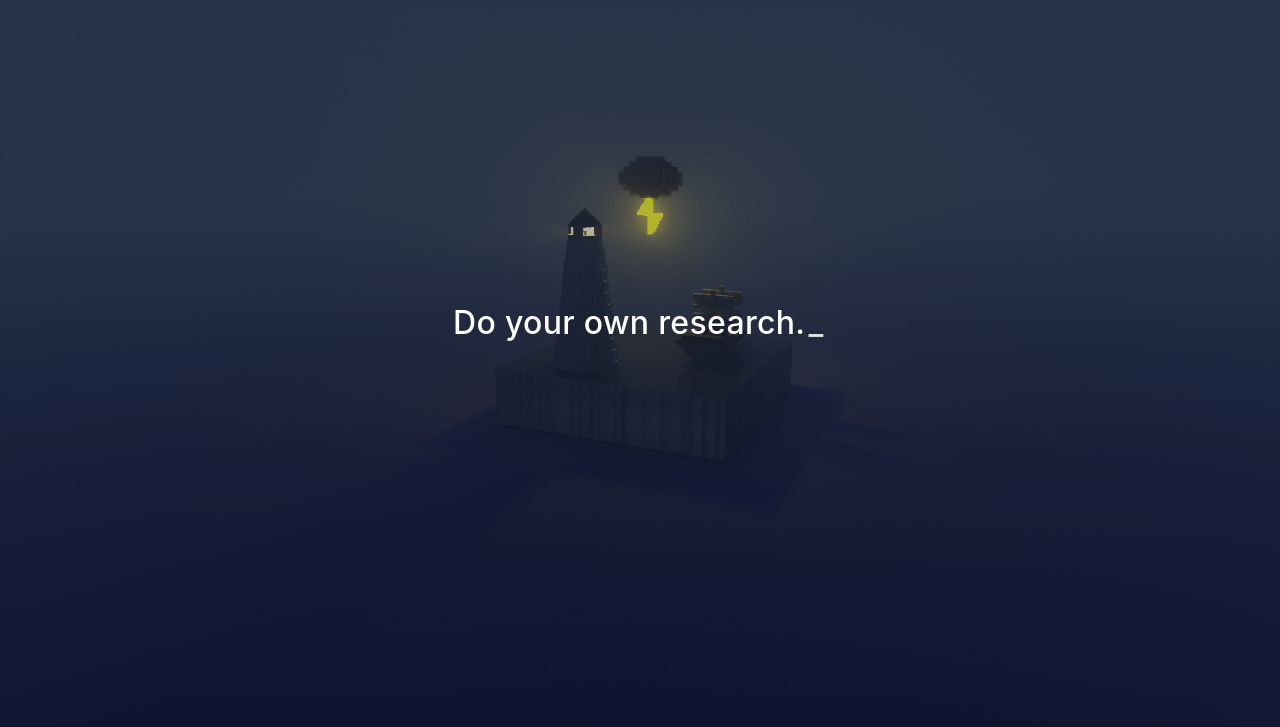
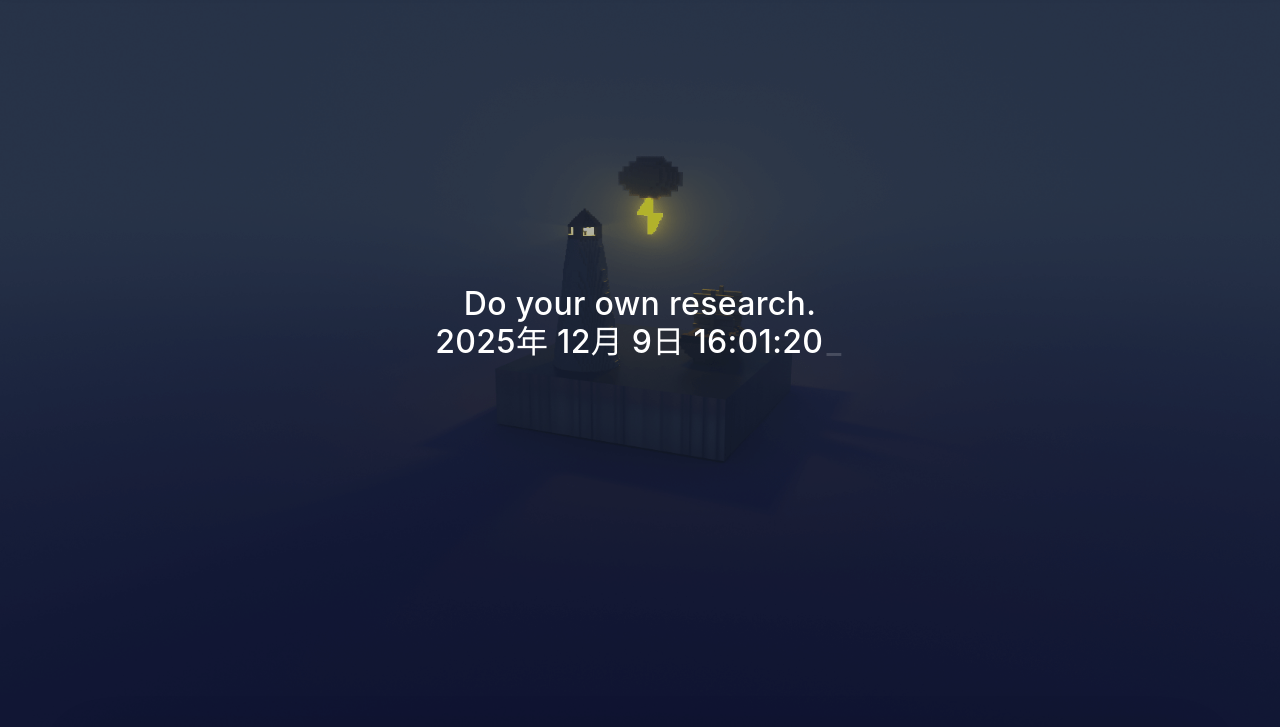
Before and after one commit to Captain-Rhino/Captain-Rhino.github.io, a plain HTML site: page index.html in a window 1280 px wide. Shown: the part 73-800 px from the top of the page. Drawn offline with nearby package versions, Linux system fonts and the light colour scheme; some packages are replaced by stand-ins of ours; a script that the page names is missing; some icons are missing; a small style sheet from the web is missing.

Commit message:
Site updated: 2025-12-10 00:01:15

```diff
--- a/2023/12/05/测试/index.html
+++ b/2023/12/05/测试/index.html
@@ -450,7 +450,8 @@
     <div class="footer-inner">
 
     <div class="footer-content">
-       <a href="https://hexo.io" target="_blank" rel="nofollow noopener"><span>Hexo</span></a> <i class="iconfont icon-love"></i> <a href="https://github.com/fluid-dev/hexo-theme-fluid" target="_blank" rel="nofollow noopener"><span>Fluid</span></a>
+      © 2025 · <a href="https://github.com/Captain-Rhino" target="_blank">Toss_3</a> · Powered by  <a href="https://hexo.io" target="_blank">Hexo</a> &amp;  <a href="https://github.com/fluid-dev/hexo-theme-fluid" target="_blank">Fluid</a>. <br> <strong>命运所有的馈赠，早已暗中标好了价格...</strong>
+
     </div>
 
 
@@ -603,6 +604,10 @@
 
 
 
+<script src="/js/live-time.js"></script>
+
+
+
 <!-- 主题的启动项，将它保持在最底部 -->
 <!-- the boot of the theme, keep it at the bottom -->
 <script  src="/js/boot.js" ></script>
--- a/index.html
+++ b/index.html
@@ -191,7 +191,7 @@
       <div class="banner-text text-center fade-in-up">
         <div class="h2">
 
-            <span id="subtitle" data-typed-text="Do your own research."></span>
+            <span id="subtitle" data-typed-text="Do your own research.&lt;br&gt; &lt;span id=&#34;live-time&#34;&gt;&lt;/span&gt;"></span>
 
         </div>
 
@@ -338,7 +338,8 @@
     <div class="footer-inner">
 
     <div class="footer-content">
-       <a href="https://hexo.io" target="_blank" rel="nofollow noopener"><span>Hexo</span></a> <i class="iconfont icon-love"></i> <a href="https://github.com/fluid-dev/hexo-theme-fluid" target="_blank" rel="nofollow noopener"><span>Fluid</span></a>
+      © 2025 · <a href="https://github.com/Captain-Rhino" target="_blank">Toss_3</a> · Powered by  <a href="https://hexo.io" target="_blank">Hexo</a> &amp;  <a href="https://github.com/fluid-dev/hexo-theme-fluid" target="_blank">Fluid</a>. <br> <strong>命运所有的馈赠，早已暗中标好了价格...</strong>
+
     </div>
 
 
@@ -398,6 +399,10 @@
 
 
 
+<script src="/js/live-time.js"></script>
+
+
+
 <!-- 主题的启动项，将它保持在最底部 -->
 <!-- the boot of the theme, keep it at the bottom -->
 <script  src="/js/boot.js" ></script>
--- /dev/null
+++ b/js/live-time.js
@@ -0,0 +1,23 @@
+(function () {
+  function pad(n) {
+    return n.toString().padStart(2, '0');
+  }
+
+  function updateTime() {
+    var el = document.getElementById('live-time');
+    if (!el) return;
+
+    var now = new Date();
+    var y = now.getFullYear();
+    var m = now.getMonth() + 1;
+    var d = now.getDate();
+    var hh = pad(now.getHours());
+    var mm = pad(now.getMinutes());
+    var ss = pad(now.getSeconds());
+
+    el.textContent = y + '年 ' + m + '月 ' + d + '日 ' + hh + ':' + mm + ':' + ss;
+  }
+
+  updateTime();
+  setInterval(updateTime, 1000);
+})();
```
Also changed, not shown: 2025/12/05/hello-world/index.html (+6 -1 lines), 404.html (+6 -1 lines), about/index.html (+7 -2 lines), archives/2023/12/index.html (+6 -1 lines), archives/2023/index.html (+6 -1 lines), archives/2025/12/index.html (+6 -1 lines), archives/2025/index.html (+6 -1 lines), archives/index.html (+6 -1 lines), categories/index.html (+6 -1 lines), links/index.html (+6 -1 lines), tags/index.html (+6 -1 lines).
